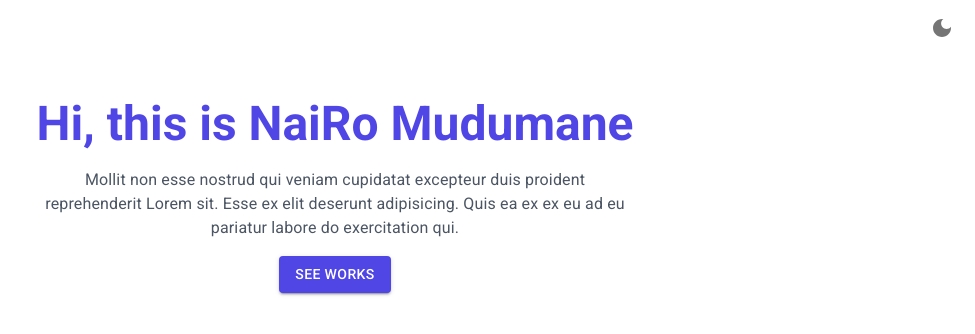
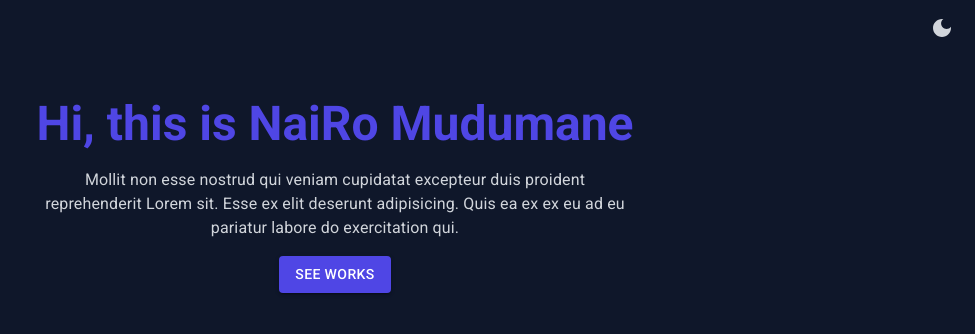
Before and after one commit to nairo-mudumane/react-portfolio-app, a React (Vite) app: page / in a window 1280 px wide. Shown: the top 334 px of the page, without its empty margins (305-1280 px from the left). Built offline with nearby package versions, Linux system fonts and the light colour scheme.

Commit message:
fixed theme switcher

```diff
--- a/src/App.tsx
+++ b/src/App.tsx
@@ -1,12 +1,14 @@
 import React from "react";
 import { ThemeSwitcher } from "./components/";
 import { GlobalStyles } from "./global/Styles";
+import { useTheme } from "./hooks";
 import { AppRoutes } from "./routes";
 
 export default function App() {
+    const { isDark } = useTheme();
     return (
         <React.Fragment>
-            <GlobalStyles />
+            <GlobalStyles isDark={isDark} />
             <ThemeSwitcher />
             <AppRoutes />
         </React.Fragment>
--- a/src/components/ThemeSwitcher/index.tsx
+++ b/src/components/ThemeSwitcher/index.tsx
@@ -4,7 +4,7 @@ import { StyledThemeSwitcher } from "./styles";
 import { useTheme } from "../../hooks";
 
 export function ThemeSwitcher() {
-    const { currentTheme, changeTheme } = useTheme();
+    const { currentTheme, isDark, changeTheme } = useTheme();
 
     function toggleTheme() {
         if (currentTheme === "Dark") {
@@ -16,13 +16,10 @@ export function ThemeSwitcher() {
     }
 
     return (
-        <StyledThemeSwitcher>
-            <Box className="container">
-                <IconButton onClick={toggleTheme}>
-                    {currentTheme === "Dark" && <DarkMode />}
-                    {currentTheme === "Light" && <LightMode />}
-                </IconButton>
-            </Box>
+        <StyledThemeSwitcher isDark={isDark}>
+            <IconButton onClick={toggleTheme} className="btn">
+                {isDark ? <DarkMode /> : <LightMode />}
+            </IconButton>
         </StyledThemeSwitcher>
     );
 }
--- a/src/components/ThemeSwitcher/styles.ts
+++ b/src/components/ThemeSwitcher/styles.ts
@@ -1,7 +1,14 @@
 import styled from "styled-components";
+import { globalColors } from "../../global/Colors";
+import { ICurrentTheme } from "../../types";
 
-export const StyledThemeSwitcher = styled.div`
+export const StyledThemeSwitcher = styled.div<ICurrentTheme>`
     position: fixed;
     top: 1%;
     right: 1%;
+
+    .btn {
+        color: ${(props) =>
+            props.isDark ? globalColors.white1 : globalColors.black1};
+    }
 `;
--- a/src/contexts/Theme/index.tsx
+++ b/src/contexts/Theme/index.tsx
@@ -4,19 +4,24 @@ import { IThemeContext } from "./types";
 
 const initialState: IThemeContext = {
     currentTheme: "Dark",
+    isDark: true,
 };
 
 export const ThemeContext = React.createContext(initialState as IThemeContext);
 
 export function ThemeProvider(props: IChildren) {
     const [theme, setTheme] = React.useState(initialState.currentTheme);
+    const [isDark, setIsDark] = React.useState(initialState.isDark);
 
     function changeTheme(newTheme: "Dark" | "Light") {
         setTheme(newTheme);
+        setIsDark(!isDark);
     }
 
     return (
-        <ThemeContext.Provider value={{ currentTheme: theme, changeTheme }}>
+        <ThemeContext.Provider
+            value={{ currentTheme: theme, isDark, changeTheme }}
+        >
             {props.children}
         </ThemeContext.Provider>
     );
--- a/src/contexts/Theme/types.ts
+++ b/src/contexts/Theme/types.ts
@@ -1,4 +1,5 @@
 export interface IThemeContext {
     currentTheme: "Dark" | "Light";
+    isDark: boolean;
     changeTheme?: (newTheme: "Dark" | "Light") => void;
 }
--- a/src/global/Colors.ts
+++ b/src/global/Colors.ts
@@ -3,6 +3,9 @@ export const globalColors = {
     bgLight: "#ffffff",
 
     blue1: "#4f46e5",
+
+    white1: "#d1d5db",
+
     gray1: "#cbd5e1",
     gray2: "#e2e8f0",
 
--- a/src/global/Styles.ts
+++ b/src/global/Styles.ts
@@ -1,7 +1,9 @@
 import { createGlobalStyle } from "styled-components";
+import { useTheme } from "../hooks";
+import { ICurrentTheme } from "../types";
 import { globalColors } from "./Colors";
 
-export const GlobalStyles = createGlobalStyle`
+export const GlobalStyles = createGlobalStyle<ICurrentTheme>`
 *,
 *::before,
 *::after {
@@ -9,13 +11,16 @@ export const GlobalStyles = createGlobalStyle`
 	margin: 0;
 	outline: none;
 	box-sizing: border-box;
-	transition: all .2s ease;
 }
 
 html,
 body {
-	color: ${globalColors.black1};
+	color: ${(props) => (props.isDark ? globalColors.white1 : globalColors.black1)};
 	font-weight: 400;
+	background-color: ${(props) =>
+        props.isDark ? globalColors.bgDark : globalColors.bgLight};
+
+	transition: background-color .2s ease;
 }
 
 
--- /dev/null
+++ b/src/types/Theme.ts
@@ -0,0 +1,3 @@
+export interface ICurrentTheme {
+    isDark: boolean;
+}
--- a/src/types/index.ts
+++ b/src/types/index.ts
@@ -1 +1,2 @@
 export * from "./Children";
+export * from "./Theme";
```
